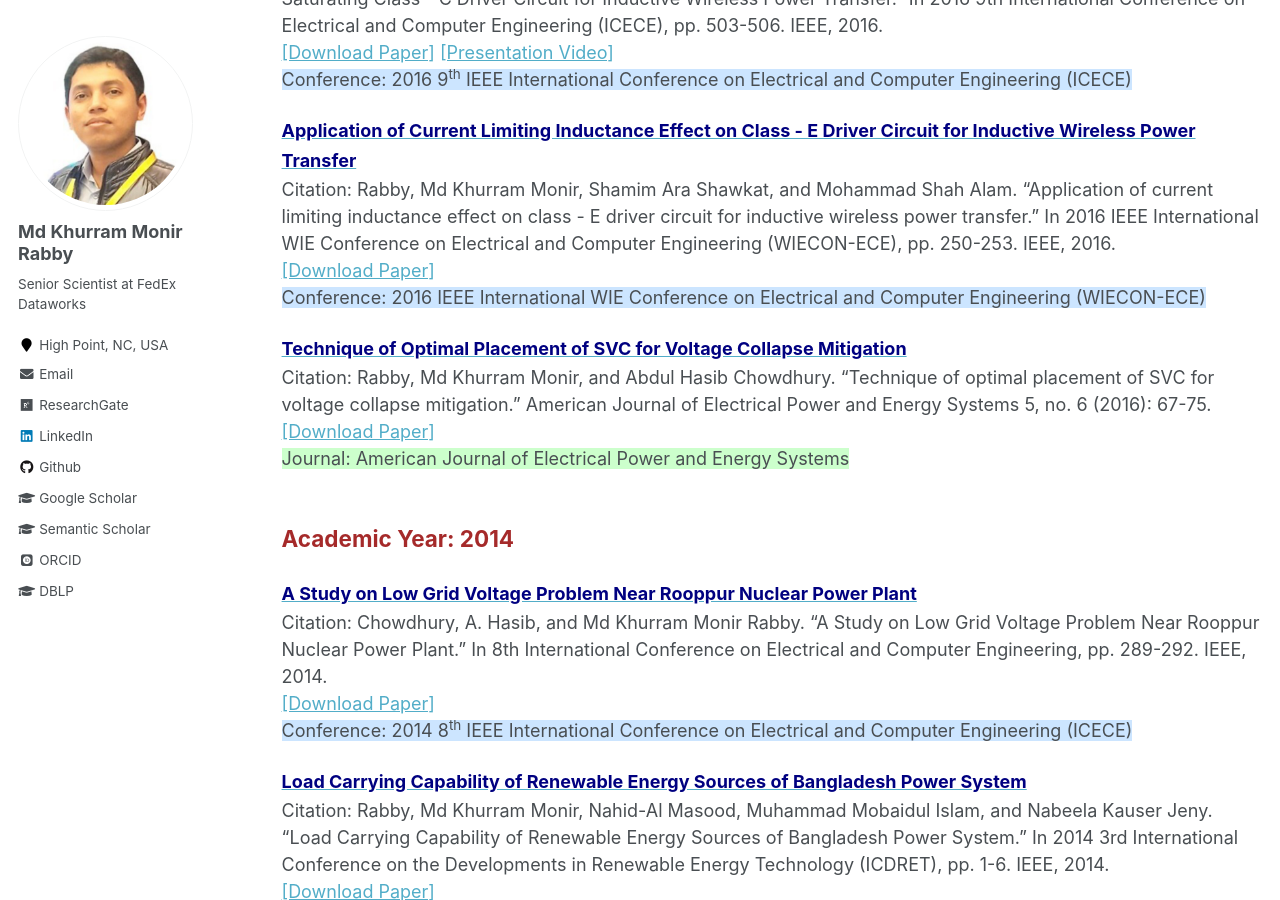
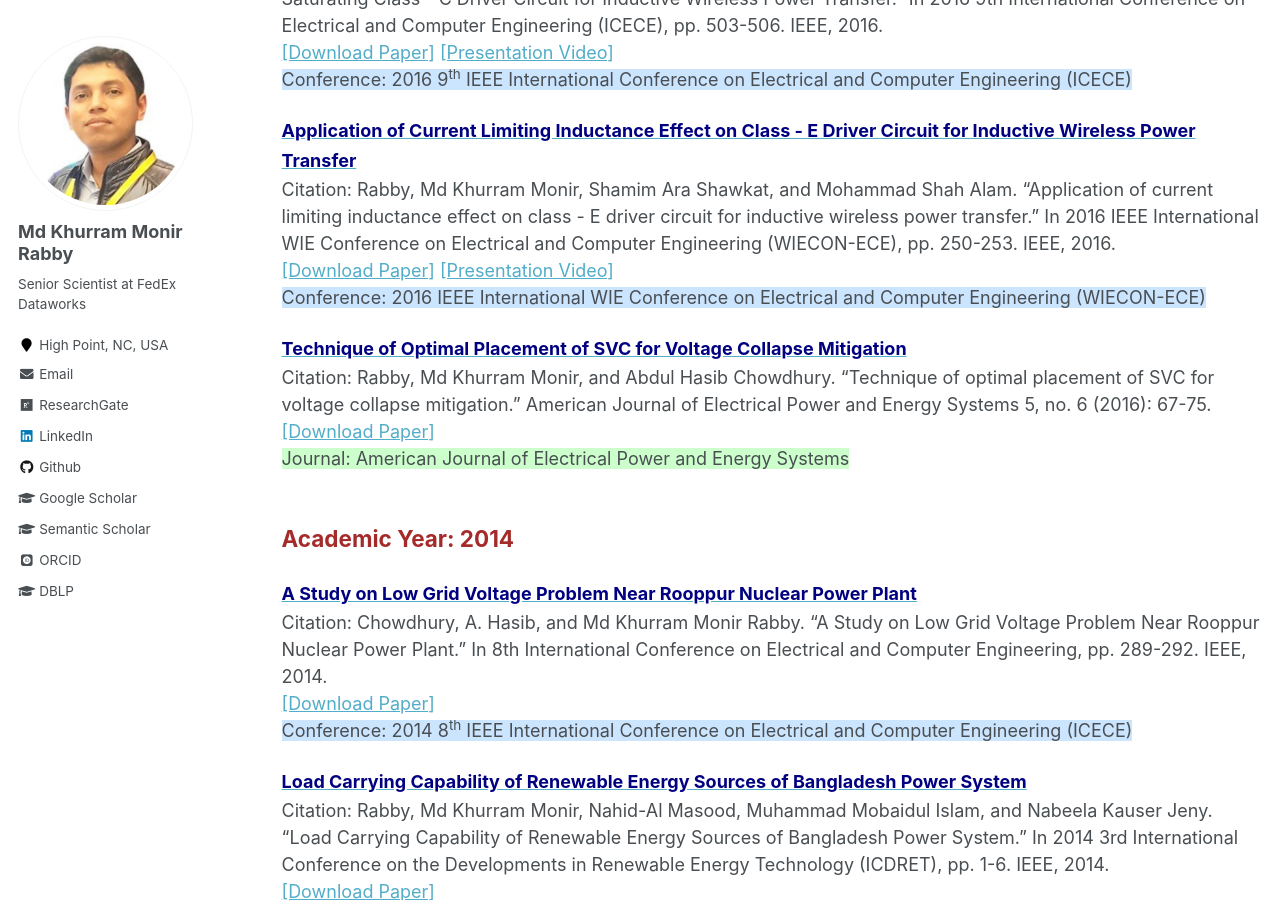
Before and after one commit to mkmrabby/mkmrabby.github.io, a Jekyll site: the page built from _pages/publications_lists.md, in a window 1280 px wide and 900 px high, scrolled down 4411 px. Built offline with Jekyll 4.4.1, drawn with Linux system fonts in a browser that asks for light colours; some web fonts are replaced.

Commit message:
Update publications_lists.md

```diff
--- a/_pages/publications_lists.md
+++ b/_pages/publications_lists.md
@@ -162,7 +162,8 @@ Citation: Rabby, Md Khurram Monir, Shamim Ara Shawkat, and Mohammad Shah Alam. "
 
 <span style="color:black; font-size:1.1em"><b><a href="https://ieeexplore.ieee.org/abstract/document/8009129" target="_blank"><font color="Navy" size="4">Application of Current Limiting Inductance Effect on Class - E Driver Circuit for Inductive Wireless Power Transfer</font></a></b></span><br/>
 Citation: Rabby, Md Khurram Monir, Shamim Ara Shawkat, and Mohammad Shah Alam. "Application of current limiting inductance effect on class - E driver circuit for inductive wireless power transfer." In 2016 IEEE International WIE Conference on Electrical and Computer Engineering (WIECON-ECE), pp. 250-253. IEEE, 2016.<br/>
-<a href="https://ieeexplore.ieee.org/abstract/document/8009129" target="_blank">[Download Paper]</a> <br/>
+<a href="https://ieeexplore.ieee.org/abstract/document/8009129" target="_blank">[Download Paper]</a>
+<a href="https://youtu.be/xUSsOycUxvg" target="_blank">[Presentation Video]</a><br/>
 <span style="background-color:#cce5ff; font-size:1em;">Conference: 2016 IEEE International WIE Conference on Electrical and Computer Engineering (WIECON-ECE)</span>
 <br/>
 
```
